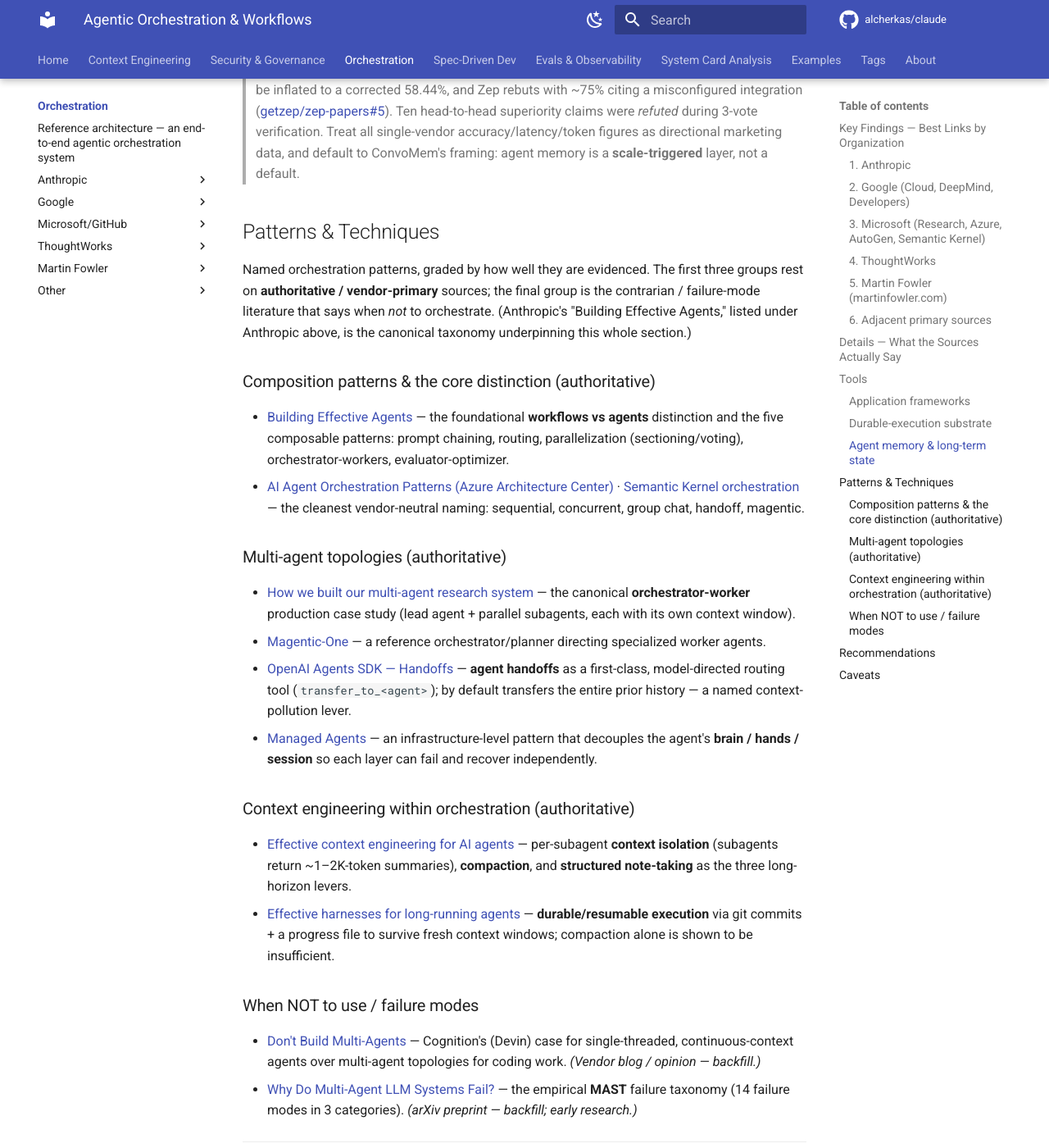
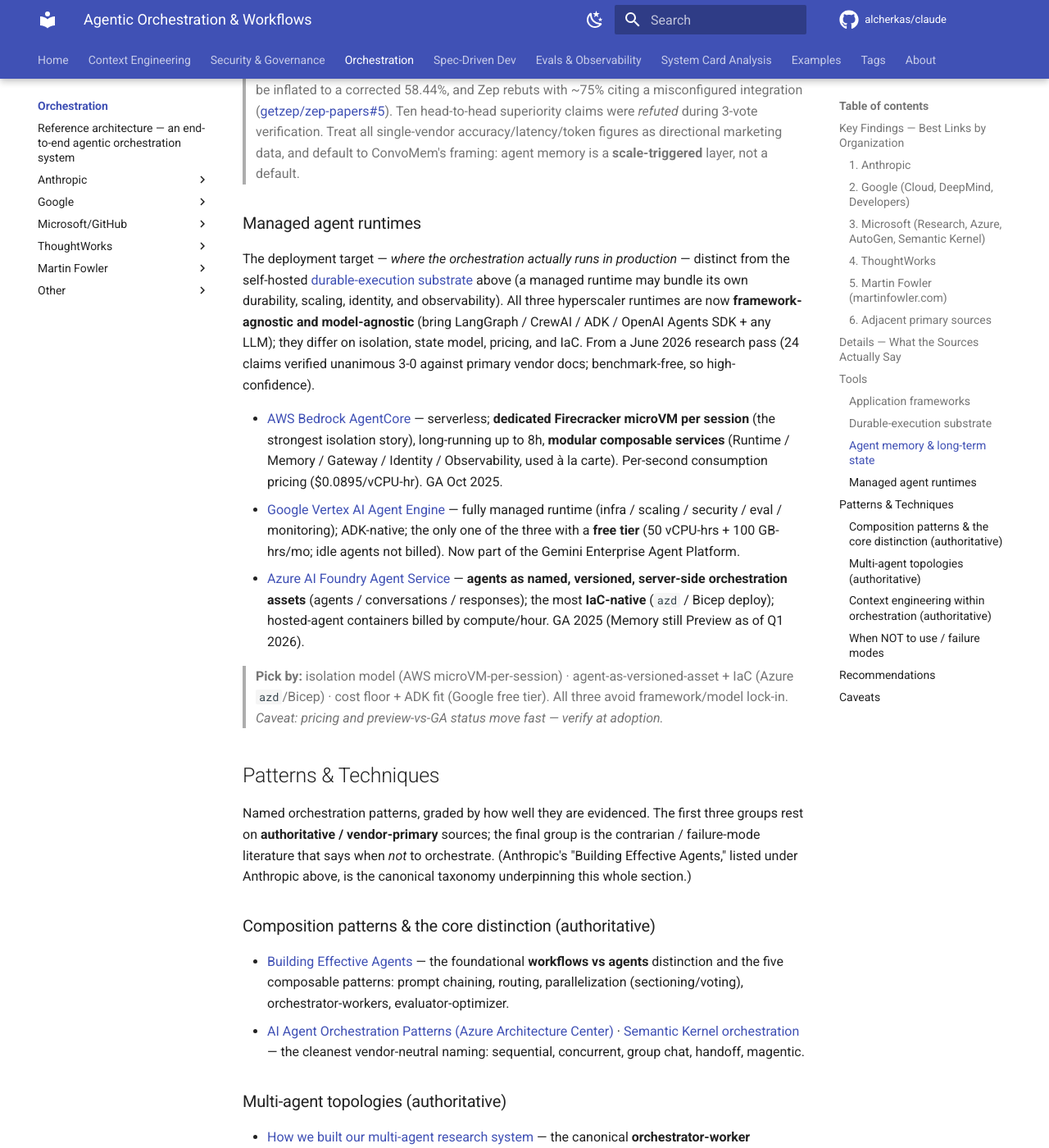
Before and after one commit to alcherkas/claude, an MkDocs documentation site: the page built from docs/orchestration/index.md, in a window 1280 px wide and 1400 px high, scrolled down 6856 px. Shown: the whole window at 82% size. Built offline with MkDocs 1.6.1 and Material for MkDocs 9.7.7, drawn with Linux system fonts in a browser that asks for light colours; comment, search, counter and statistics services are not loaded.

Commit message:
Add managed agent runtimes (AgentCore/Vertex Agent Engine/Foundry) to orchestration
Closes the deployment-runtime gap: where an orchestration actually runs
in production (distinct from the self-hosted durable substrate). Adds two
primary-source pages (AWS Bedrock AgentCore microVM-per-session runtime;
Azure Foundry Agent Service agents-as-versioned-assets), reuses the
existing Vertex Agent Engine page, and adds a "Managed agent runtimes"
Tools subsection plus a deploy/runtime layer (7) to the reference
architecture. All three are framework-/model-agnostic; they differ on
isolation, state model, pricing, and IaC. From a June 2026 deep-research
pass — 24 claims verified unanimous 3-0 against primary vendor docs
(the Synthesize step failed and was reconstructed from the verified set).

Co-Authored-By: Claude Opus 4.8 (1M context) <noreply@anthropic.com>

```diff
--- a/docs/orchestration/index.md
+++ b/docs/orchestration/index.md
@@ -139,6 +139,16 @@ The persistence layer beneath the frameworks — where agent state and facts liv
 
 > **Evidence caveat (read before choosing).** The *architecture* descriptions above are high-confidence (primary papers + repos, unanimous in verification). The *benchmark* numbers are not: each vendor publishes self-favorable results on self-selected baselines, and the cross-vendor LoCoMo comparison is an open dispute — Zep's original ~84% was alleged by Mem0 to be inflated to a corrected 58.44%, and Zep rebuts with ~75% citing a misconfigured integration ([getzep/zep-papers#5](https://github.com/getzep/zep-papers/issues/5)). Ten head-to-head superiority claims were *refuted* during 3-vote verification. Treat all single-vendor accuracy/latency/token figures as directional marketing data, and default to ConvoMem's framing: agent memory is a **scale-triggered** layer, not a default.
 
+### Managed agent runtimes
+
+The deployment target — *where the orchestration actually runs in production* — distinct from the self-hosted [durable-execution substrate](#durable-execution-substrate) above (a managed runtime may bundle its own durability, scaling, identity, and observability). All three hyperscaler runtimes are now **framework-agnostic and model-agnostic** (bring LangGraph / CrewAI / ADK / OpenAI Agents SDK + any LLM); they differ on isolation, state model, pricing, and IaC. From a June 2026 research pass (24 claims verified unanimous 3-0 against primary vendor docs; benchmark-free, so high-confidence).
+
+- [AWS Bedrock AgentCore](other/aws-bedrock-agentcore-managed-agent-runtime.md) — serverless; **dedicated Firecracker microVM per session** (the strongest isolation story), long-running up to 8h, **modular composable services** (Runtime / Memory / Gateway / Identity / Observability, used à la carte). Per-second consumption pricing ($0.0895/vCPU-hr). GA Oct 2025.
+- [Google Vertex AI Agent Engine](google/build-and-manage-multi-system-agents-with-vertex-ai.md) — fully managed runtime (infra / scaling / security / eval / monitoring); ADK-native; the only one of the three with a **free tier** (50 vCPU-hrs + 100 GB-hrs/mo; idle agents not billed). Now part of the Gemini Enterprise Agent Platform.
+- [Azure AI Foundry Agent Service](microsoft-github/azure-foundry-agent-service-managed-runtime.md) — **agents as named, versioned, server-side orchestration assets** (agents / conversations / responses); the most **IaC-native** (`azd` / Bicep deploy); hosted-agent containers billed by compute/hour. GA 2025 (Memory still Preview as of Q1 2026).
+
+> **Pick by:** isolation model (AWS microVM-per-session) · agent-as-versioned-asset + IaC (Azure `azd`/Bicep) · cost floor + ADK fit (Google free tier). All three avoid framework/model lock-in. *Caveat: pricing and preview-vs-GA status move fast — verify at adoption.*
+
 ## Patterns & Techniques
 
 Named orchestration patterns, graded by how well they are evidenced. The first three groups rest on **authoritative / vendor-primary** sources; the final group is the contrarian / failure-mode literature that says when *not* to orchestrate. (Anthropic's "Building Effective Agents," listed under Anthropic above, is the canonical taxonomy underpinning this whole section.)
```
Also changed, not shown: docs/orchestration/microsoft-github/azure-foundry-agent-service-managed-runtime.md (added, +27 -0 lines), docs/orchestration/other/aws-bedrock-agentcore-managed-agent-runtime.md (added, +27 -0 lines), docs/orchestration/reference-architecture.md (+3 -0 lines), 1 other file.
